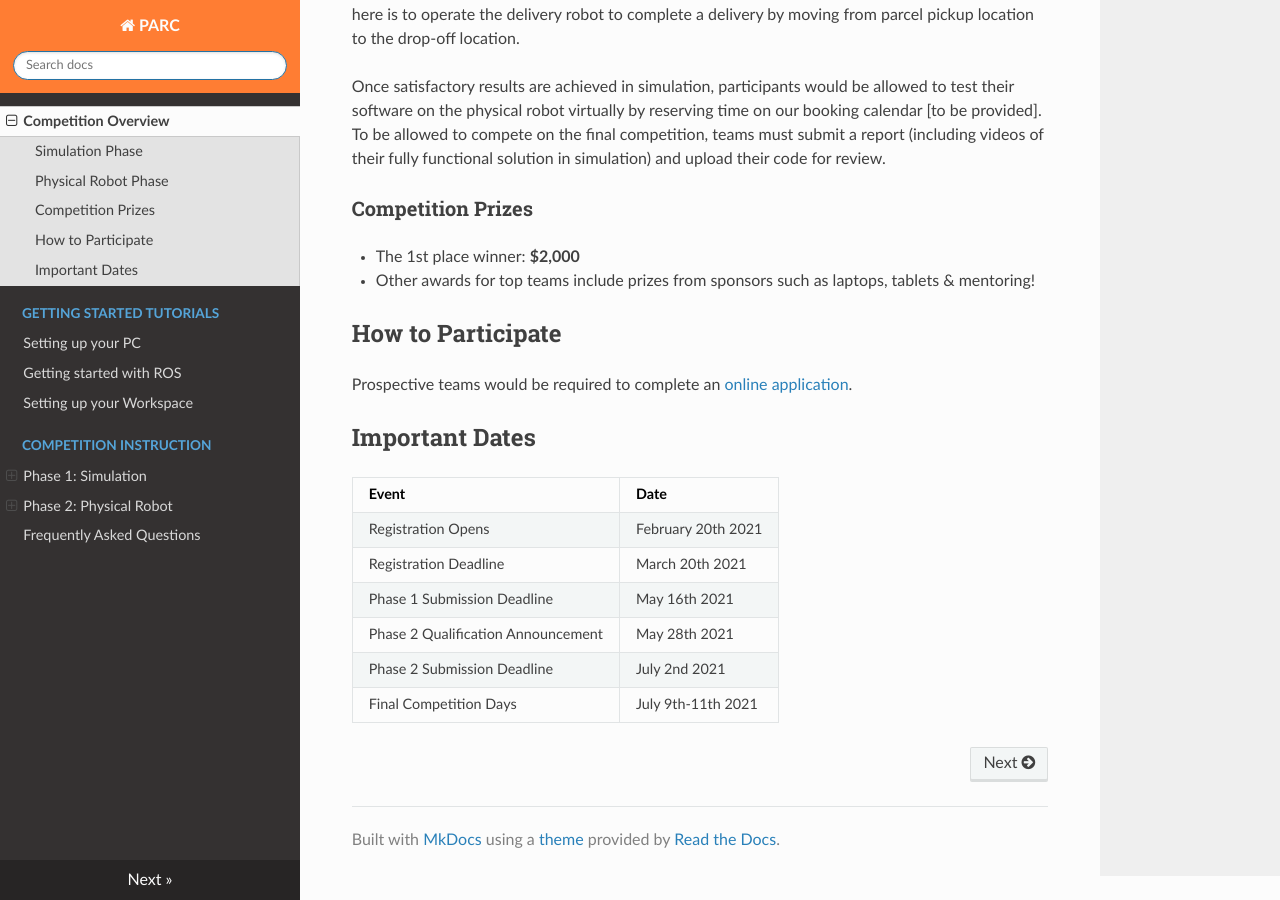
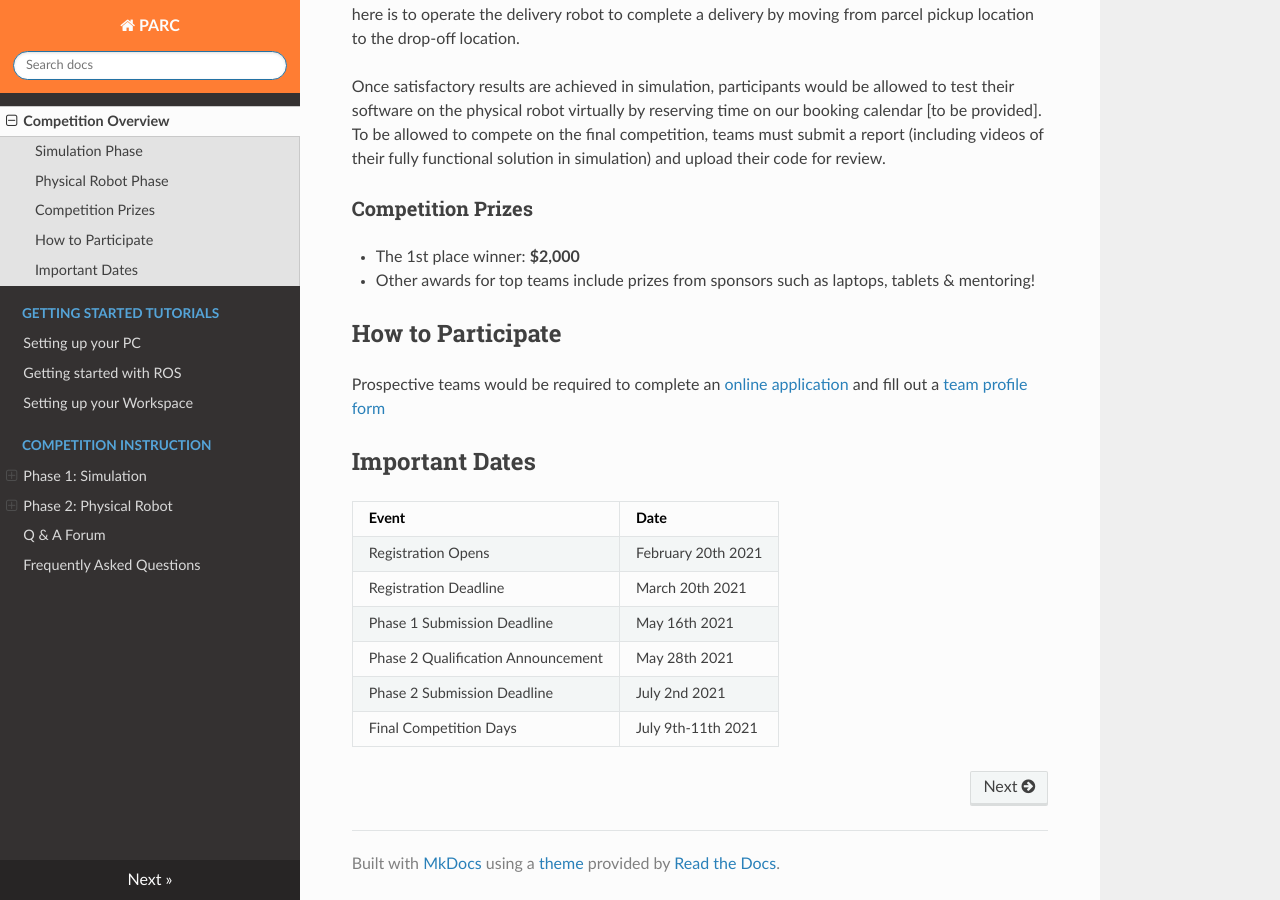
Before and after one commit to khaledkhnissi/documentation, an MkDocs documentation site: the page built from docs/competition-overview/index.md, in a window 1280 px wide and 900 px high, scrolled down 1231 px. Built offline with MkDocs 1.6.1, drawn with Linux system fonts in a browser that asks for light colours; nearby versions of some CDN libraries.

Commit message:
added forum link, profile link, etc.

```diff
--- a/docs/competition-overview/index.md
+++ b/docs/competition-overview/index.md
@@ -35,7 +35,7 @@ To be allowed to compete on the final competition, teams must submit a report (i
 
 ## How to Participate
 
-Prospective teams would be required to complete an [online application](https://creatorapp.zohopublic.com/zoho_info23208/parc-teams/form-perma/Apply_for_PARC_2021/DbgeNAHtvKN0UEXvmYfwSRW6F37KUrHKX9hhw89qqkRJnXFgQzk1Sg6yEOVRDQURFTAbYYBETYgvjNuHNmNtNbuAOgKzBWsnvfUa).
+Prospective teams would be required to complete an [online application](https://creatorapp.zohopublic.com/zoho_info23208/parc-teams/form-perma/Apply_for_PARC_2021/DbgeNAHtvKN0UEXvmYfwSRW6F37KUrHKX9hhw89qqkRJnXFgQzk1Sg6yEOVRDQURFTAbYYBETYgvjNuHNmNtNbuAOgKzBWsnvfUa) and fill out a [team profile form]( https://creatorapp.zohopublic.com/zoho_info23208/parc-teams/form-perma/Team_Profile_ENGINEERS_LEAGUE/gUNhmymqvYuQ86TzgsOt1K3EJ2PUJrXDUMW4Wd1NR47V5893RsMvW0u4WB9QypE0O2gBQ6JSXuUdD6UzqtH1zxH2T34A1p1DaVak)
 
 <!-- * Team name and affiliation
 * Team members names
--- a/mkdocs.yml
+++ b/mkdocs.yml
@@ -27,6 +27,8 @@ nav:
         - 'Phase 2: Physical Robot':
             - 'Introduction': 'phase2-instructions/index.md'
 
+    - 'Q & A Forum': 'forum/index.md'
+
     - 'Frequently Asked Questions': 'faqs/index.md'
 
 
```
Also changed, not shown: docs/forum/index.md (added, +3 -0 lines), docs/phase1-instructions/media/ENGINEERS League Info (ENGLISH & FRENCH)-page-001.jpg (added), docs/phase1-instructions/media/ENGINEERS League Info (ENGLISH & FRENCH)-page-002x.jpg (added).
